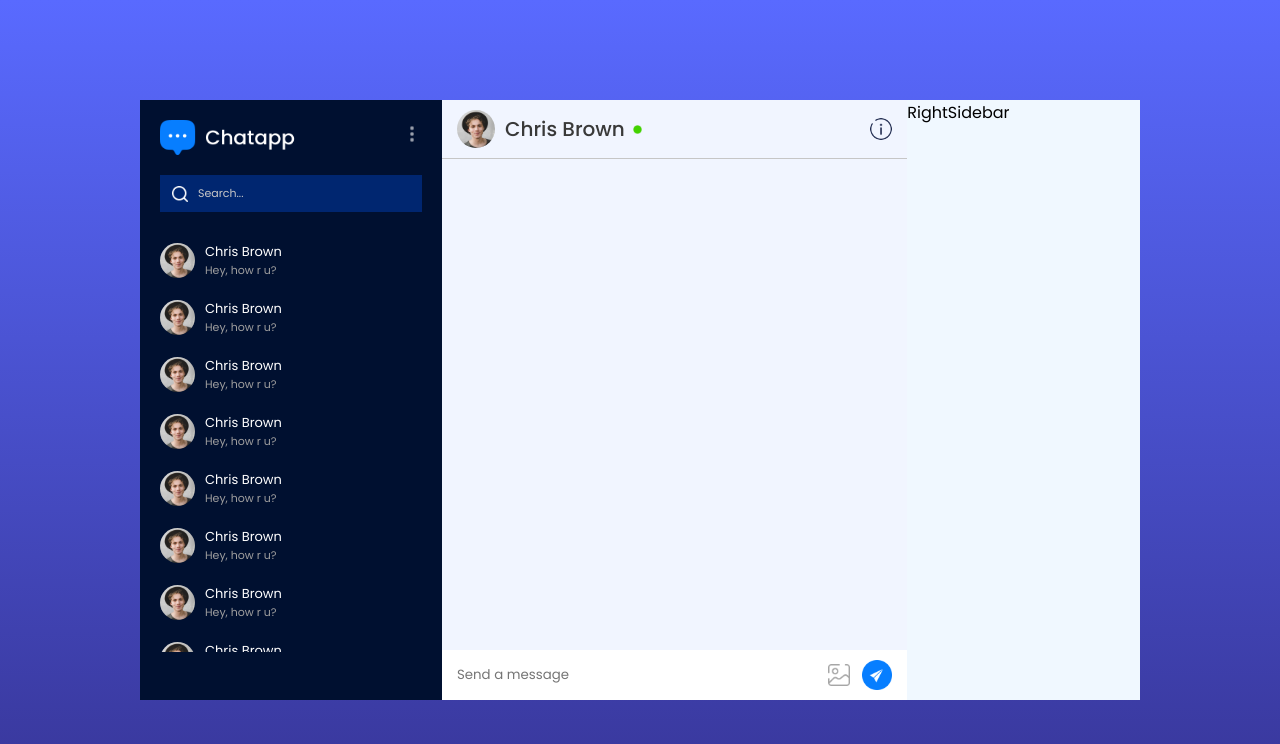
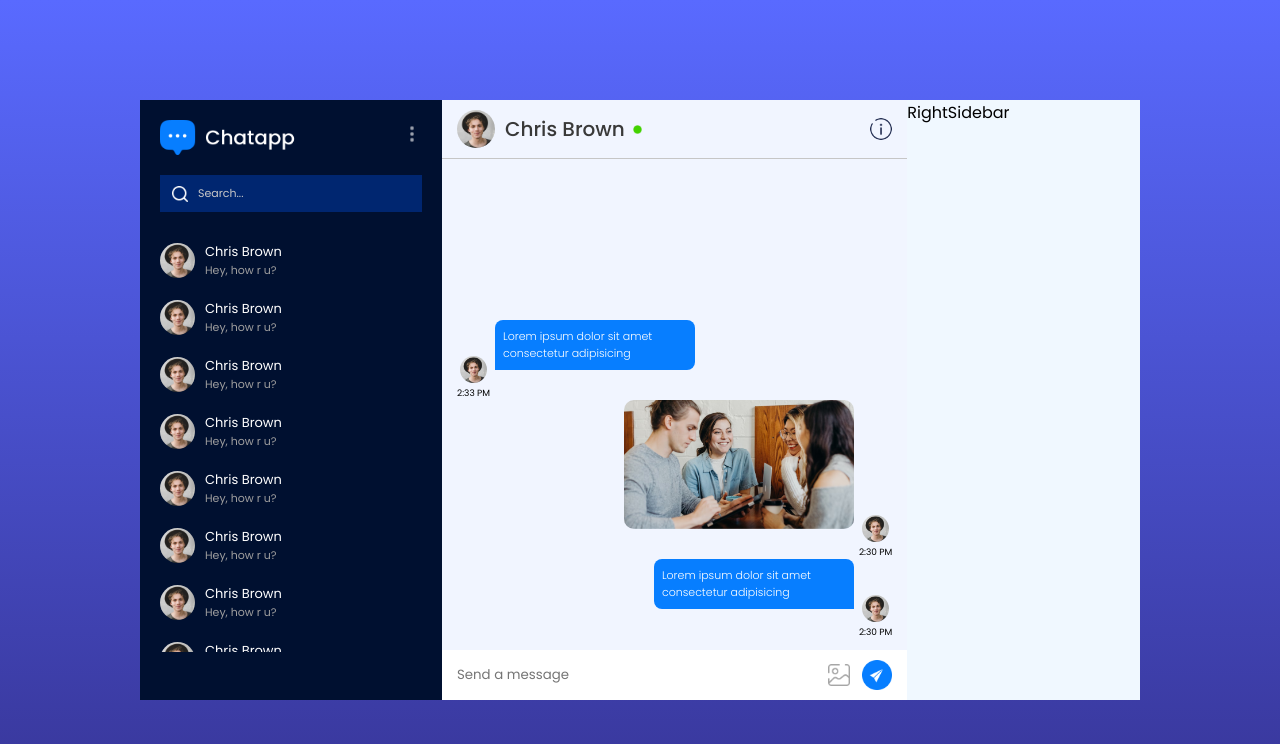
Before and after one commit to gonzagramaglia/realtime-chat, a React (Vite) app: page /chat in a window 1280 px wide. Shown: the top 744 px of the page. Built offline with nearby package versions, Linux system fonts and the light colour scheme.

Commit message:
frontend: Chat page. ChatBox component. Middle part

```diff
--- a/src/components/ChatBox/ChatBox.css
+++ b/src/components/ChatBox/ChatBox.css
@@ -68,3 +68,59 @@
   border: none;
   outline: none;
 }
+
+.chat-msg {
+  height: calc(100% - 70px);
+  padding-bottom: 50px;
+  overflow-y: scroll;
+  display: flex;
+  flex-direction: column-reverse;
+}
+
+.sender-msg div img,
+.receiver-msg div img {
+  width: 27px;
+  aspect-ratio: 1/1;
+  border-radius: 50px;
+}
+
+.sender-msg,
+.receiver-msg {
+  display: flex;
+  align-items: end;
+  justify-content: end;
+  gap: 5px;
+  padding: 0px 15px;
+}
+
+.receiver-msg {
+  flex-direction: row-reverse;
+  justify-content: start;
+}
+
+.msg {
+  color: white;
+  background-color: #077eff;
+  padding: 8px;
+  max-width: 200px;
+  font-size: 11px;
+  font-weight: 300;
+  border-radius: 8px 8px 0px 8px;
+  margin-bottom: 30px;
+}
+
+.receiver-msg .msg {
+  border-radius: 8px 8px 8px 0px;
+}
+
+.sender-msg div,
+.receiver-msg div {
+  text-align: center;
+  font-size: 9px;
+}
+
+.msg-img {
+  max-width: 230px;
+  margin-bottom: 30px;
+  border-radius: 10px;
+}
--- a/src/components/ChatBox/ChatBox.jsx
+++ b/src/components/ChatBox/ChatBox.jsx
@@ -6,13 +6,43 @@
     <>
       <div className="chat-box">
         <div className="chat-user">
-          <img src={assets.profile_img} alt="profile image" />
+          <img src={assets.profile_img} alt="profile picture" />
           <p>
             Chris Brown{" "}
             <img className="dot" src={assets.green_dot} alt="green dot" />
           </p>
           <img src={assets.help_icon} className="help" alt="help icon" />
         </div>
+
+        <div className="chat-msg">
+          <div className="sender-msg">
+            <p className="msg">
+              Lorem ipsum dolor sit amet consectetur adipisicing
+            </p>
+            <div>
+              <img src={assets.profile_img} alt="profile picture" />
+              <p>2:30 PM</p>
+            </div>
+          </div>
+          <div className="sender-msg">
+            <img className="msg-img" src={assets.pic1} alt="image" />
+            <div>
+              <img src={assets.profile_img} alt="profile picture" />
+              <p>2:30 PM</p>
+            </div>
+          </div>
+
+          <div className="receiver-msg">
+            <p className="msg">
+              Lorem ipsum dolor sit amet consectetur adipisicing
+            </p>
+            <div>
+              <img src={assets.profile_img} alt="profile picture" />
+              <p>2:33 PM</p>
+            </div>
+          </div>
+        </div>
+
         <div className="chat-input">
           <input type="text" placeholder="Send a message" />
           <input type="file" id="image" accept="image/png, image/jpeg" hidden />
```
